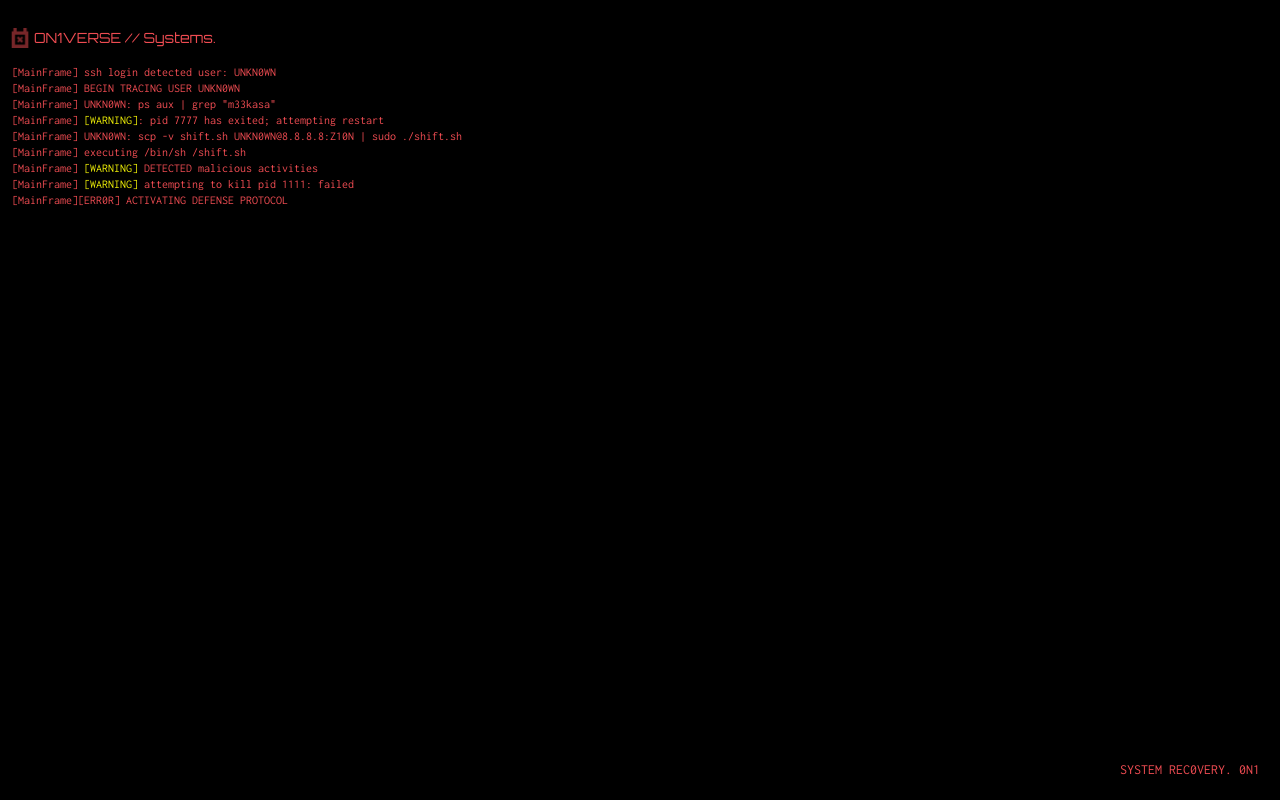
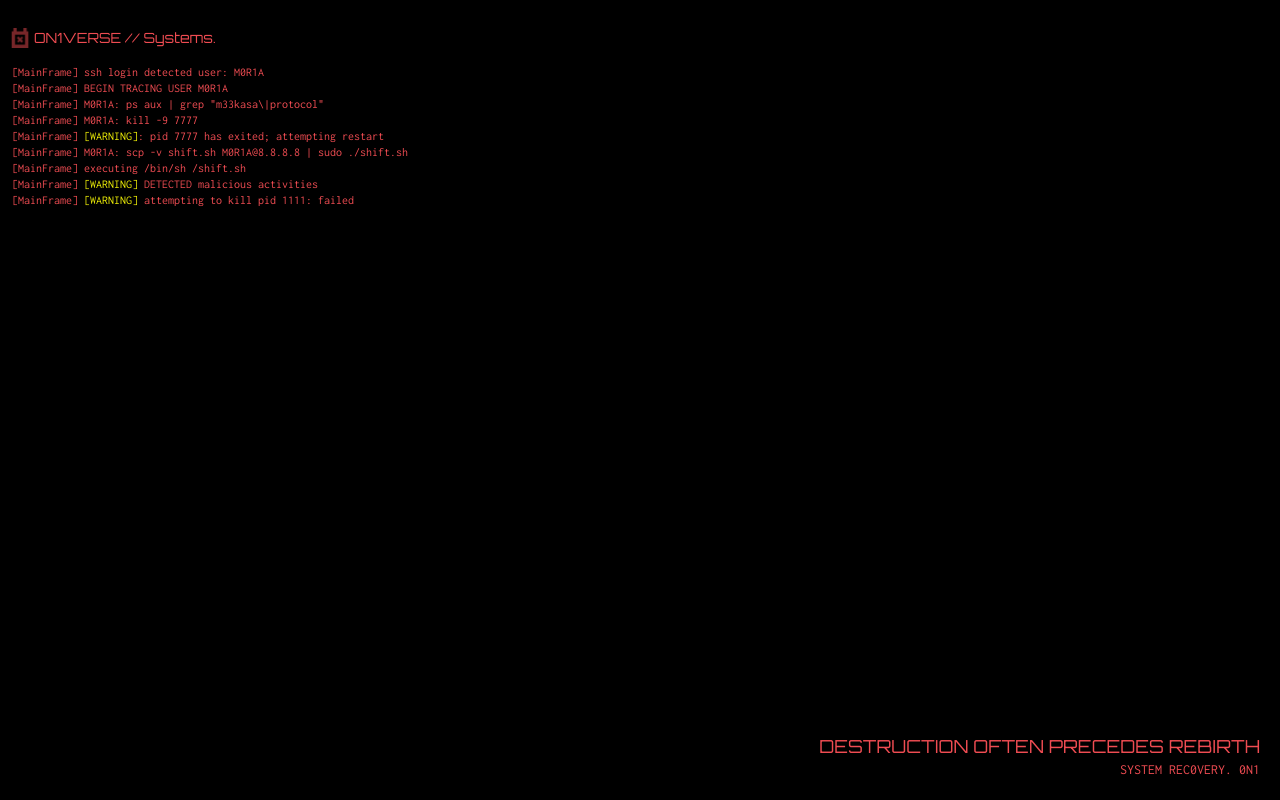
Before and after one commit to TakaGoto/code_review, a Next.js app: page /shift in a window 1280 px wide. Built offline with nearby package versions, Linux system fonts and the light colour scheme.

Commit message:
feat: change copy for reboot and shift page

```diff
--- a/src/components/shift/backup.tsx
+++ b/src/components/shift/backup.tsx
@@ -7,7 +7,7 @@ import Seo from '@/components/Seo';
 
 export default function Backup() {
   return (
-    <div className='fixed inset-0 h-full w-full overflow-y-auto bg-black bg-opacity-50 sm:bg-opacity-50 md:bg-opacity-50 lg:bg-opacity-0 xl:bg-opacity-0 2xl:bg-opacity-0'>
+    <div className='fixed inset-0 h-full w-full overflow-y-auto bg-black bg-opacity-50 sm:bg-opacity-50 md:bg-opacity-50 lg:bg-opacity-0'>
       <Seo />
       <div className='absolute top-1/2 left-1/2 -translate-x-1/2 -translate-y-1/2 animate-in slide-in-from-top sm:top-1/2 sm:left-1/2 sm:-translate-y-1/2 sm:-translate-x-1/2 md:top-[92px] md:right-[168px] md:translate-y-0 md:translate-x-0 lg:top-[92px] lg:right-[168px] lg:translate-y-0 lg:translate-y-0 lg:translate-x-0 lg:translate-x-0 xl:top-[92px] xl:right-[168px] xl:translate-y-0 xl:translate-x-0 2xl:top-[92px] 2xl:right-[168px] 2xl:translate-y-0 2xl:translate-x-0'>
         <div className='relative float-right h-[270px] w-[326px] bg-[#003332] sm:h-[270] sm:w-[326] md:h-[372px] md:w-[456px] lg:h-[372px] lg:w-[456px] xl:h-[372px] xl:w-[456px] 2xl:h-[372px] 2xl:w-[456px]'>
@@ -124,7 +124,7 @@ export default function Backup() {
                   [BREACH_PROTOCOL] ACTIVATE FRAME PROTOCOL
                 </div>
                 <div className='font-inconsolata text-xs text-ao'>
-                  [BREACH_PROTOCOL] REBOOT INITIATED
+                  [BREACH_PROTOCOL] REBOOT INITIATING.......
                 </div>
               </div>
             </div>
--- a/src/components/shift/footer.tsx
+++ b/src/components/shift/footer.tsx
@@ -2,6 +2,9 @@ export default function ShiftFooter() {
   return (
     <div className=''>
       <div className='absolute bottom-5'>
+        <div className='fixed bottom-10 right-5 font-orbitron text-lg text-aka'>
+          DESTRUCTION OFTEN PRECEDES REBIRTH
+        </div>
         <div className='fixed bottom-5 right-5 font-inconsolata text-sm text-aka'>
           SYSTEM REC0VERY. 0N1
         </div>
--- a/src/components/shift/systemCorrupted.tsx
+++ b/src/components/shift/systemCorrupted.tsx
@@ -16,17 +16,11 @@ export default function SystemCorrupted(props: SystemsProps) {
       <div className={`pt-6 ${styles.line_2}`}>
         Content access has now been restricted by an unknown operator.
       </div>
-      <div className={`${styles.line_3}`}>
-        Access codes listed under Shift have been revoked.
-      </div>
       <div className={`${styles.line_4}`}>
         -----------------------------------------------------------------
       </div>
-      <div className={`${styles.line_5}`}>
-        [MainFrame] ssh login detected user: 0N1#8879
-      </div>
       <div className={`${styles.line_6}`}>
-        [MainFrame] executing /bin/sh /breach_protocol.sh
+        [MainFrame] M0R1A: executing /bin/sh /sh1n_w0rld.sh
       </div>
       <div className={`${styles.line_7}`}>
         [DATABASE] ENCLAVE_PROD corrupted. attempting repair: FAILED
@@ -44,7 +38,7 @@ export default function SystemCorrupted(props: SystemsProps) {
         className={`${styles.line_11}`}
         onAnimationEnd={() => props.setIsTypingDone(true)}
       >
-        BREACH PROTOCOL FAILED. RETRYING.......
+        REBOOT PROTOCOL FAILED. RETRYING.......
       </div>
     </div>
   );
--- a/src/pages/shift/index.module.css
+++ b/src/pages/shift/index.module.css
@@ -22,7 +22,8 @@
 .line_6,
 .line_7,
 .line_8,
-.line_9 {
+.line_9,
+.line_10 {
   white-space: nowrap; /* keep text in one line */
   overflow: hidden; /* hide text behind the cursor */
 }
@@ -77,6 +78,12 @@
   animation: animated-text__2 1s steps(30, end) 1s 1 normal both;
   -webkit-animation-delay: 2.25s;
   animation-delay: 2.25s;
+}
+
+.line_10 {
+  animation: animated-text__2 1s steps(30, end) 1s 1 normal both;
+  -webkit-animation-delay: 2.5s;
+  animation-delay: 2.5s;
 }
 
 @keyframes animated-text__1 {
--- a/src/pages/shift/index.tsx
+++ b/src/pages/shift/index.tsx
@@ -34,41 +34,41 @@ export default function Shift() {
                 <div className='text-aka'>
                   <div className='pb-3 font-inconsolata text-xs'>
                     <div className={`${styles.line_1}`}>
-                      [MainFrame] ssh login detected user: UNKN0WN
+                      [MainFrame] ssh login detected user: M0R1A
                     </div>
                     <div className={`${styles.line_2}`}>
-                      [MainFrame] BEGIN TRACING USER UNKN0WN
+                      [MainFrame] BEGIN TRACING USER M0R1A
                     </div>
                     <div className={`${styles.line_3}`}>
-                      [MainFrame] UNKN0WN: ps aux | grep "m33kasa"
+                      [MainFrame] M0R1A: ps aux | grep "m33kasa\|protocol"
                     </div>
                     <div className={`${styles.line_4}`}>
+                      [MainFrame] M0R1A: kill -9 7777
+                    </div>
+                    <div className={`${styles.line_5}`}>
                       [MainFrame]
                       <div className='inline text-kiiro'> [WARNING]</div>: pid
                       7777 has exited; attempting restart
                     </div>
-                    <div className={`${styles.line_5}`}>
-                      [MainFrame] UNKN0WN: scp -v shift.sh UNKN0WN@8.8.8.8:Z10N
-                      | sudo ./shift.sh
-                    </div>
                     <div className={`${styles.line_6}`}>
-                      [MainFrame] executing /bin/sh /shift.sh
+                      [MainFrame] M0R1A: scp -v shift.sh M0R1A@8.8.8.8 | sudo
+                      ./shift.sh
                     </div>
                     <div className={`${styles.line_7}`}>
-                      [MainFrame]
-                      <div className='inline text-kiiro'> [WARNING]</div>{' '}
-                      DETECTED malicious activities
+                      [MainFrame] executing /bin/sh /shift.sh
                     </div>
                     <div className={`${styles.line_8}`}>
                       [MainFrame]
-                      <div className='inline text-kiiro'> [WARNING]</div>{' '}
-                      attempting to kill pid 1111: failed
+                      <div className='inline text-kiiro'> [WARNING] </div>
+                      DETECTED malicious activities
                     </div>
                     <div
                       className={`${styles.line_9}`}
                       onAnimationEnd={() => setSystemsTypingDone(true)}
                     >
-                      [MainFrame][ERR0R] ACTIVATING DEFENSE PROTOCOL
+                      [MainFrame]
+                      <div className='inline text-kiiro'> [WARNING] </div>
+                      attempting to kill pid 1111: failed
                     </div>
                   </div>
                 </div>
@@ -80,7 +80,6 @@ export default function Shift() {
               ) : (
                 <div></div>
               )}
-              {/* <DefenseProtocol /> */}
             </div>
           </div>
         </div>
--- a/src/pages/shift/logo.tsx
+++ b/src/pages/shift/logo.tsx
@@ -1,13 +1,9 @@
-import styles from './logo.module.css';
-
 export default function Shift() {
   return (
-    <div
-      style={{
-        backgroundImage: `url(/svg/0n1_logo.svg)`,
-        backgroundRepeat: 'no-repeat',
-      }}
-      className={`${styles.glitch} min-h-screen w-full bg-[#0c0d0d] bg-cover bg-center opacity-100`}
-    ></div>
+    <div className='bg-black bg-cover bg-center pt-32 pl-32 opacity-100'>
+      {/* <img ref={glitch.ref} src='/svg/0n1_logo.svg' height='500' width='500' /> */}
+    </div>
+    // <div className='bg-black bg-cover bg-center pt-10 opacity-100'>
+    // </div>
   );
 }
```
Also changed, not shown: public/images/0n1_logo_no_rotate.png (added), public/svg/0n1_logo.svg.
